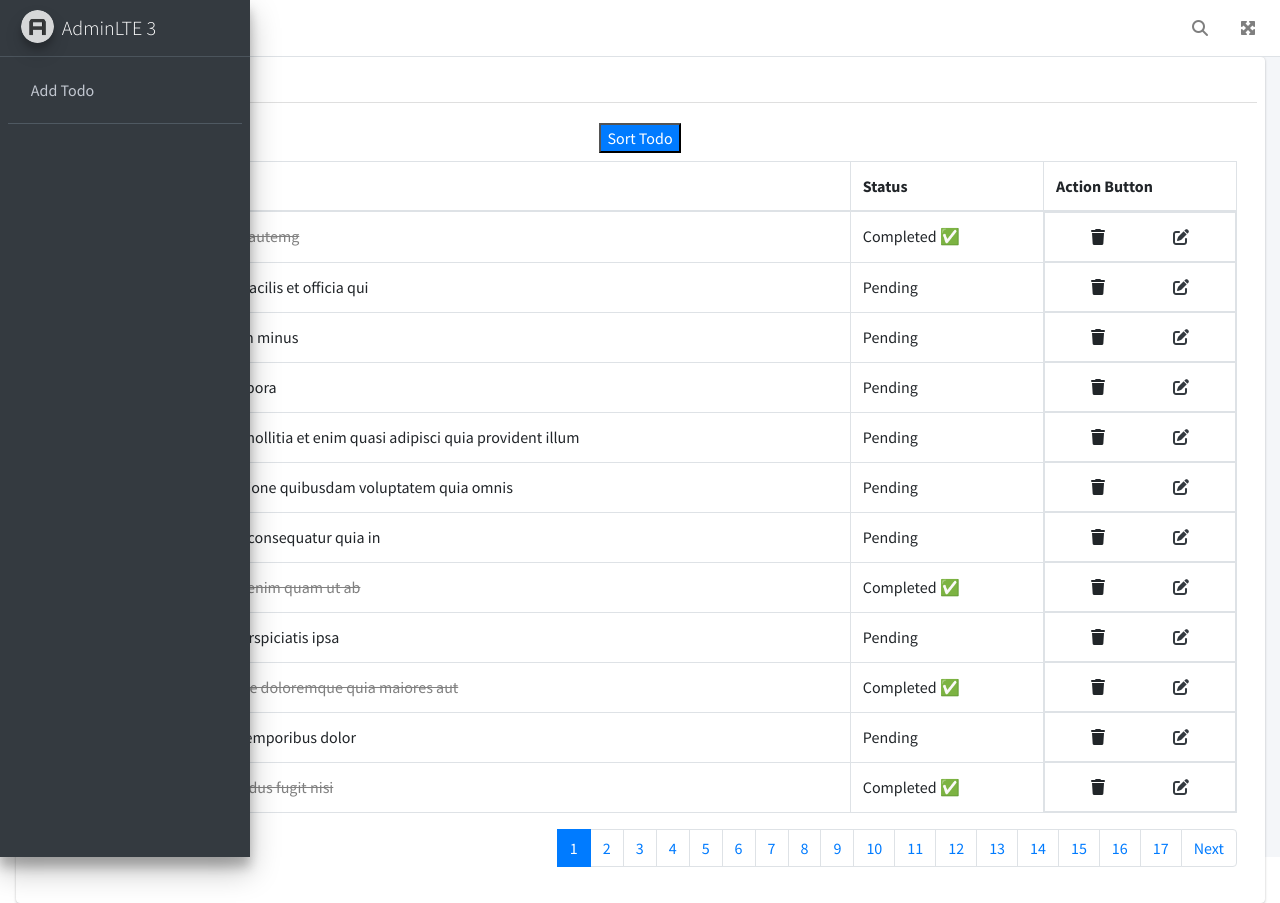
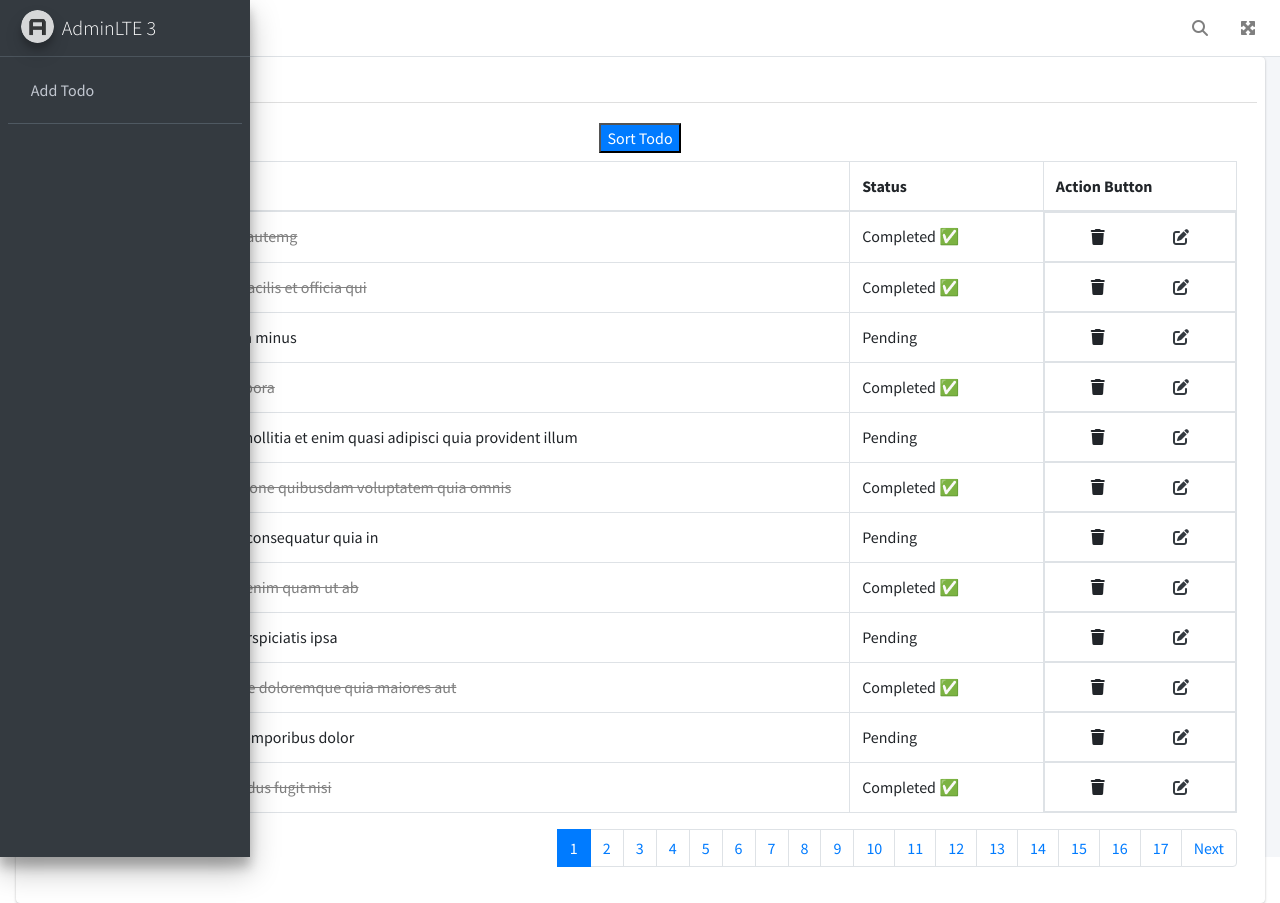
Before and after one commit to amanraina1/internship-todo-project, a Vue app: page / in a window 1280 px wide. Built offline with nearby package versions, Linux system fonts and the light colour scheme; data requests are answered from the project's data file.

Commit message:
minor changes

```diff
--- a/public/db/db.json
+++ b/public/db/db.json
@@ -10,7 +10,7 @@
       "userId": 1,
       "id": 2,
       "title": "quis ut nam facilis et officia qui",
-      "completed": false
+      "completed": true
     },
     {
       "userId": 1,
@@ -22,7 +22,7 @@
       "userId": 1,
       "id": 4,
       "title": "et porro tempora",
-      "completed": false
+      "completed": true
     },
     {
       "userId": 1,
@@ -34,7 +34,7 @@
       "userId": 1,
       "id": 6,
       "title": "qui ullam ratione quibusdam voluptatem quia omnis",
-      "completed": false
+      "completed": true
     },
     {
       "userId": 1,
--- a/src/components/Home.vue
+++ b/src/components/Home.vue
@@ -112,7 +112,7 @@ const toggleCheckbox = async (id, completed) => {
                     aria-sort="ascending"
                     aria-label="Rendering engine: activate to sort column descending"
                   >
-                    ID No.
+                    S. No.
                   </th>
                   <th
                     class="sorting"
```
Also changed, not shown: 2 other files (tests, documents, lock files or other folders).
